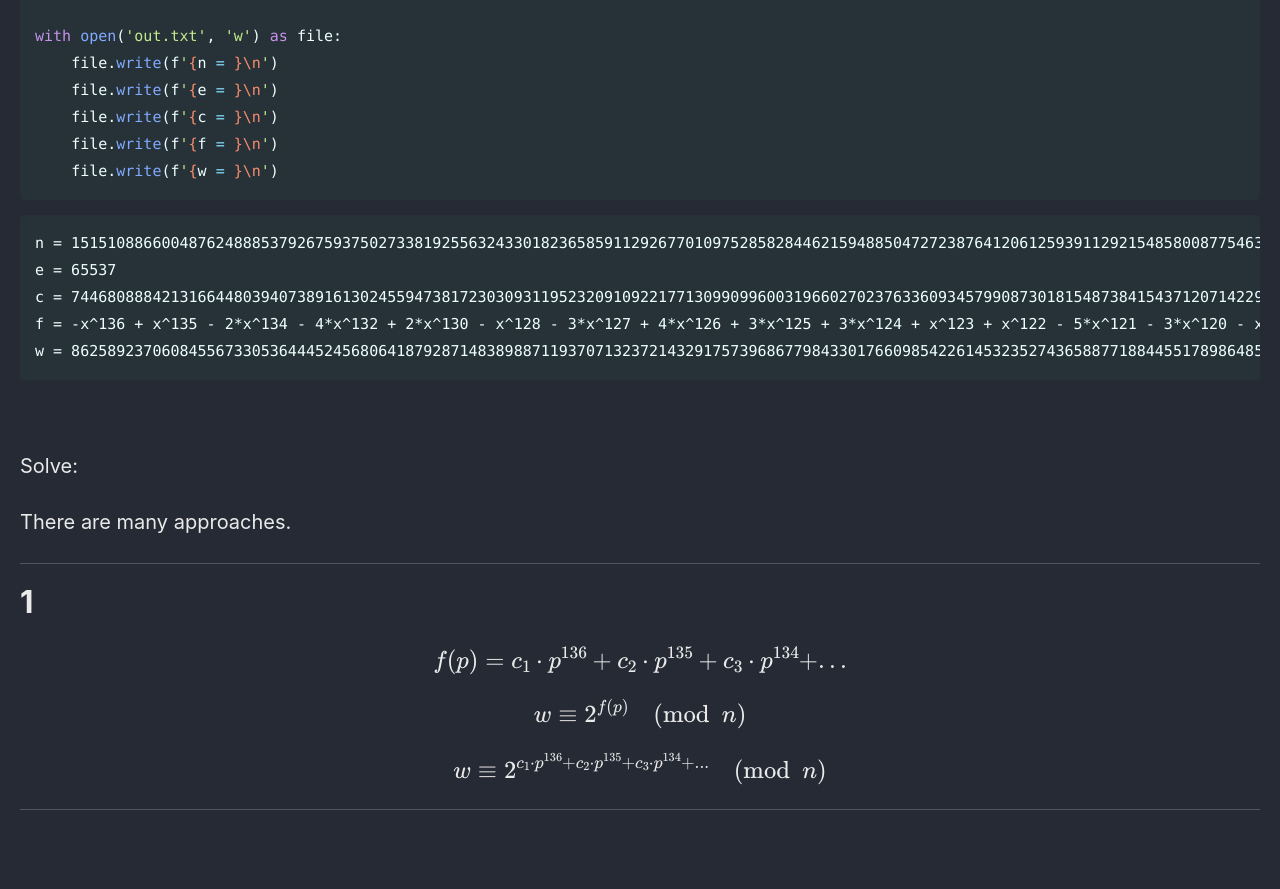
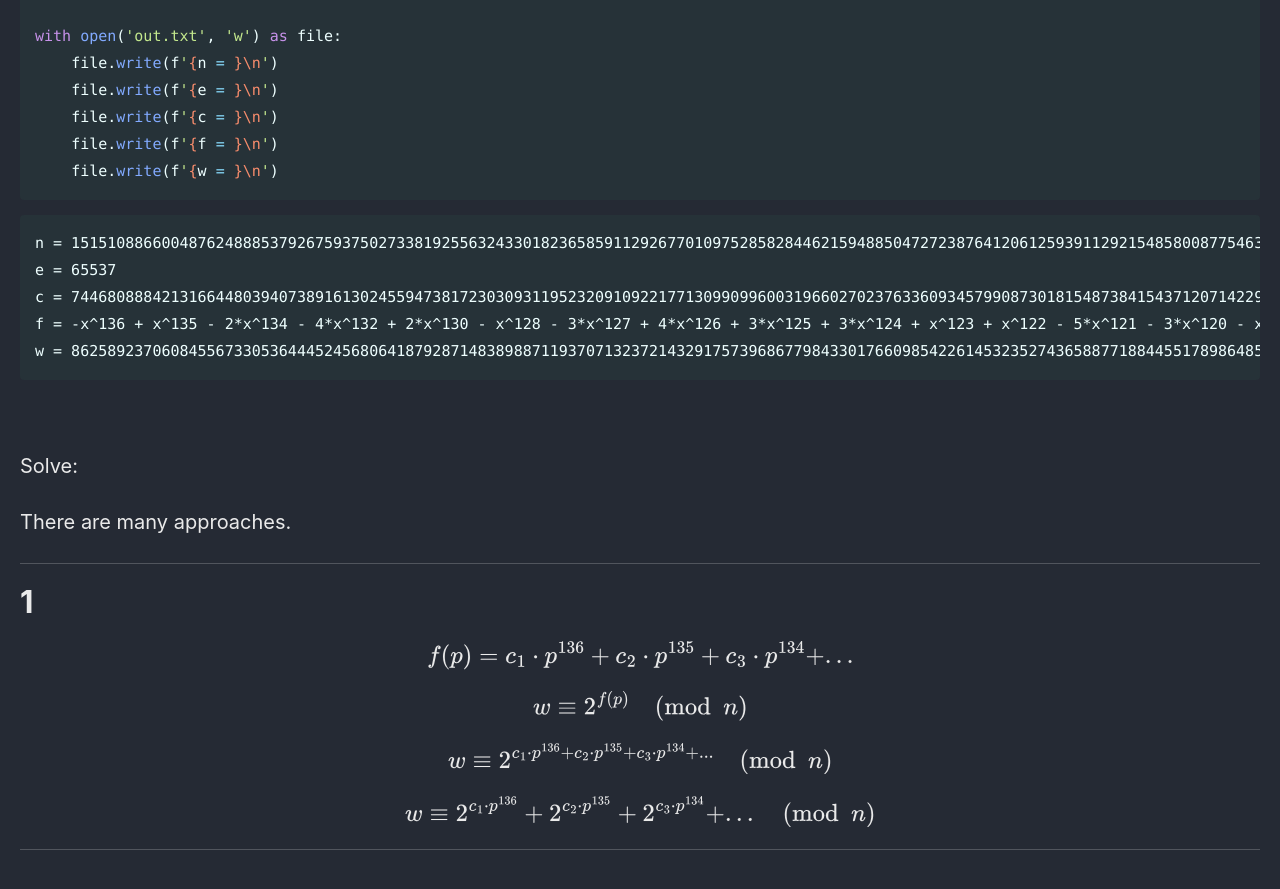
Before and after one commit to Connor-McCartney/Connor-McCartney.github.io, a Jekyll site: the page built from _pages/cryptography/other/univariate-ImaginaryCTF54.md, in a window 1280 px wide and 900 px high, scrolled down 846 px. Shown: the top 889 px of the window. Built offline with Jekyll 4.4.1, drawn with Linux system fonts in a browser that asks for light colours; cached includes are drawn as plain includes; before the commit the page ends 1706 px from its top, so only the background shows below that.

Commit message:
Update univariate-ImaginaryCTF54.md

```diff
--- a/_pages/cryptography/other/univariate-ImaginaryCTF54.md
+++ b/_pages/cryptography/other/univariate-ImaginaryCTF54.md
@@ -69,4 +69,8 @@ $$
 w \equiv 2^{c_1 \cdot p^{136} + c_2 \cdot p^{135} + c_3 \cdot p^{134} + ...} \pmod n
 $$
 
+$$
+w \equiv 2^{c_1 \cdot p^{136}} + 2^{c_2 \cdot p^{135}} + 2^{c_3 \cdot p^{134}} + ... \pmod n
+$$
+
 ---
```
